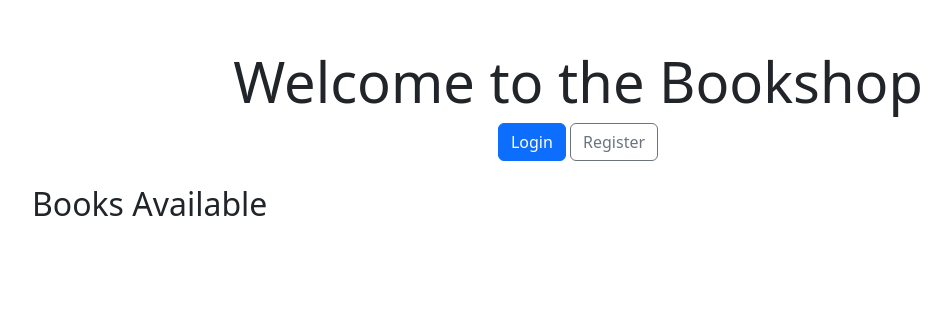
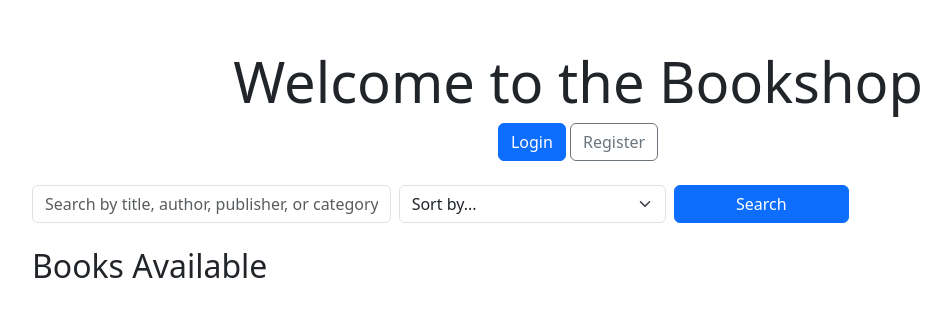
Before and after one commit to OreAdebiyi14/BookshopCA4, a Flask app: page / in a window 1280 px wide. Shown: the part 56-373 px from the top of the page, without its empty margins (62-1013 px from the left). Run offline with Flask 3, Linux system fonts and the light colour scheme; data that the repository does not hold is empty; parts of the project's set-up code (start-up, migrations or seed data) failed here and were passed over.

Commit message:
commit 8: sort books page

```diff
--- a/bookshop/app/routes.py
+++ b/bookshop/app/routes.py
@@ -10,9 +10,34 @@ main = Blueprint('main', __name__)
 
 @main.route('/')
 def home():
-    from .models import Book
-    books = Book.query.all()
-    return render_template('home.html', books=books)
+    query = request.args.get('q', '')
+    sort = request.args.get('sort', '')
+
+    books = Book.query
+
+    if query:
+        search = f"%{query}%"
+        books = books.filter(
+            db.or_(
+                Book.title.ilike(search),
+                Book.author.ilike(search),
+                Book.publisher.ilike(search),
+                Book.category.ilike(search)
+            )
+        )
+
+    # Sorting
+    if sort == 'title_asc':
+        books = books.order_by(Book.title.asc())
+    elif sort == 'title_desc':
+        books = books.order_by(Book.title.desc())
+    elif sort == 'price_asc':
+        books = books.order_by(Book.price.asc())
+    elif sort == 'price_desc':
+        books = books.order_by(Book.price.desc())
+
+    return render_template('home.html', books=books.all())
+
 
 @main.route('/register', methods=['GET', 'POST'])
 def register():
--- a/bookshop/app/templates/home.html
+++ b/bookshop/app/templates/home.html
@@ -14,6 +14,24 @@
       <a href="{{ url_for('main.register') }}" class="btn btn-outline-secondary">Register</a>
     {% endif %}
   </div>
+
+  <form method="GET" action="{{ url_for('main.home') }}" class="row mb-4 g-2">
+    <div class="col-md-4">
+      <input type="text" name="q" class="form-control" placeholder="Search by title, author, publisher, or category" value="{{ request.args.get('q', '') }}">
+    </div>
+    <div class="col-md-3">
+      <select name="sort" class="form-select">
+        <option value="">Sort by...</option>
+        <option value="title_asc" {% if request.args.get('sort') == 'title_asc' %}selected{% endif %}>Title A–Z</option>
+        <option value="title_desc" {% if request.args.get('sort') == 'title_desc' %}selected{% endif %}>Title Z–A</option>
+        <option value="price_asc" {% if request.args.get('sort') == 'price_asc' %}selected{% endif %}>Price: Low to High</option>
+        <option value="price_desc" {% if request.args.get('sort') == 'price_desc' %}selected{% endif %}>Price: High to Low</option>
+      </select>
+    </div>
+    <div class="col-md-2">
+      <button type="submit" class="btn btn-primary w-100">Search</button>
+    </div>
+  </form>
 
   <h2 class="mb-3">Books Available</h2>
   <div class="row">
```
